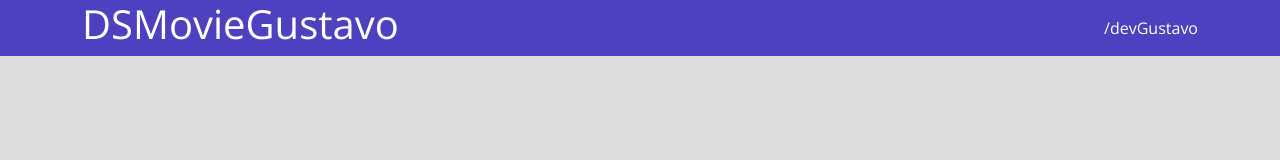
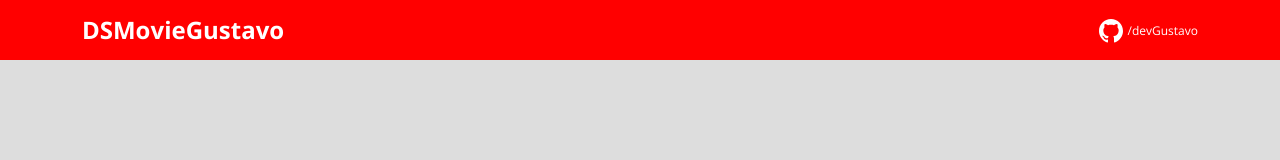
Before and after one commit to gustavolopesk/dsmovie, a plain HTML site: page index.html in a window 1280 px wide. Drawn offline with nearby package versions, Linux system fonts and the light colour scheme.

Commit message:
Barra superior PARTE 2

```diff
--- a/css/styles.css
+++ b/css/styles.css
@@ -1,17 +1,31 @@
 @import url('https://fonts.googleapis.com/css2?family=Open+Sans:ital,wght@0,300;0,700;1,400&display=swap');
 
+:root {
+--bg-gray:#ddd;
+--color-primary: red;
+--white: #fff;
+}
+
 *{
+    margin: 0;
     box-sizing: border-box;
     font-family: 'Open Sans', sans-serif;
 }
 
+h1, h2, h3, h4, h5 , h6 {
+    margin: 0;
+}
+
 html, body {
-    background-color: #ddd;
+    background-color: var(--bg-gray);
 }
 
 header {
-    background-color:#4D41C0;
-    color: #fff;
+    background-color: var(--color-primary);
+    color: var(--white);
+    height: 60px;
+    display: flex;
+    align-items: center;
 }
 
 nav {
@@ -20,7 +34,26 @@ nav {
     justify-content: space-between;
 }
 
+nav h1 {
+    font-size: 24px;
+    font-weight: 700;
+}
+
+nav a {
+    font-size: 12px;
+    font-weight: 400;
+}
+
 a, a:hover {
     text-decoration: none;
     color: unset;
 }
+
+.dsmovie-contact-container {
+    display: flex;
+    align-items: center;
+}
+
+.dsmovie-contact-container img {
+    margin-right: 10cpx;
+}
--- a/index.html
+++ b/index.html
@@ -15,7 +15,10 @@
     <header>
         <nav class="container">
             <h1>DSMovieGustavo</h1>
-            <a href="https://github.com/gustavolopesk/dsmovie">/devGustavo</a>
+            <div>
+                <img src="img/github.svg" alt="github">
+                <a href="https://github.com/gustavolopesk/dsmovie">/devGustavo</a>
+            </div>
         </nav>
     </header>
 </body>
```
Also changed, not shown: img/github.svg (added).
